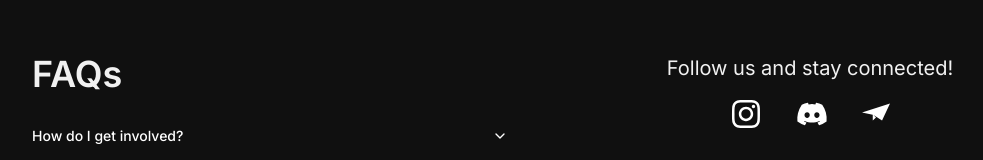
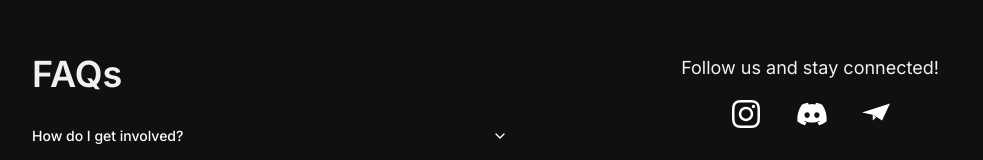
Before and after one commit to vgdc-ucsd/VGDC-Website, a Next.js app: page /officers in a window 1280 px wide. Shown: the part 2482-2642 px from the top of the page, without its empty margins (108-1091 px from the left). Built offline with nearby package versions, Linux system fonts and the light colour scheme.

Commit message:
fixed socials font size

```diff
--- a/components/ui/socials.tsx
+++ b/components/ui/socials.tsx
@@ -32,10 +32,10 @@ const socialLinks = [
 export default function Socials({ variant = "hero", className = "" }: SocialsProps) {
   return (
     <div className={`${className}`}>
-      <h4 className='text-xl text-text-white text-center'>
+      <h4 className={`text-text-white text-center ${variant === 'hero' ? 'text-xl' : 'text-lg'}`}>
         Follow us and stay connected!
       </h4>
-      <div className={`mt-4 flex w-40 flex-row justify-between mx-auto ${variant === 'footer' ? '' : ''}`}>
+      <div className='mt-4 flex w-40 flex-row justify-between mx-auto'>
         {socialLinks.map((social, index) => (
           <a
             key={index}
```
